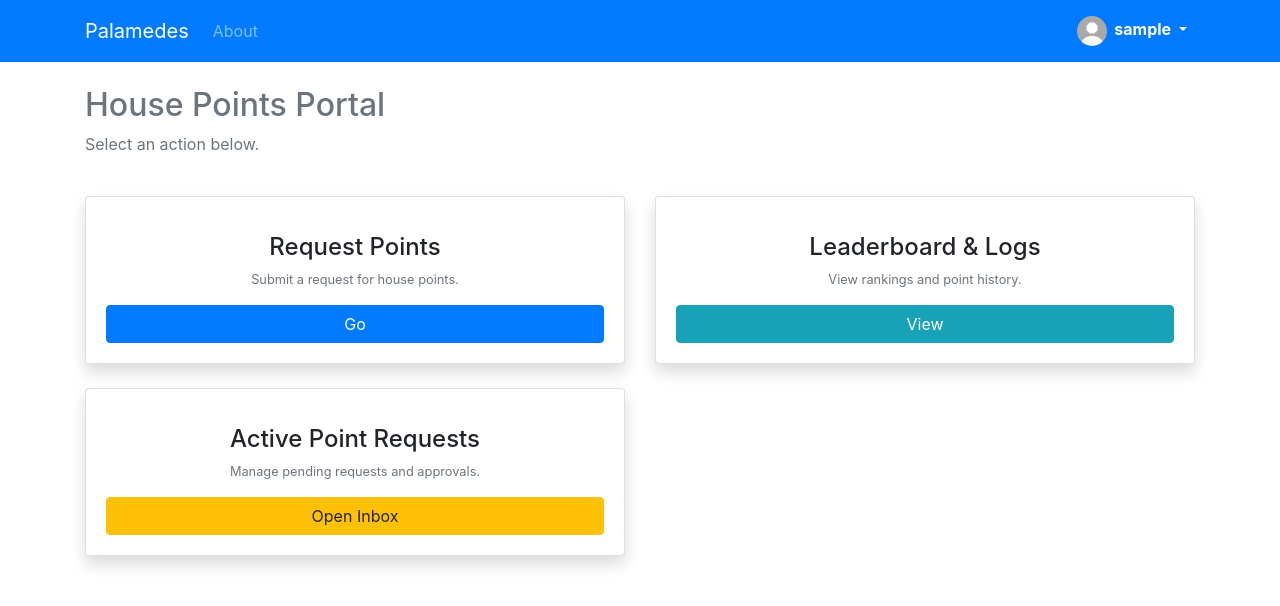
After one commit to dannguyen111/palamedes, a Django app: page /dashboard/points/ in a window 1280 px wide. The commit adds this page. Shown: the top 606 px of the page. Run offline with Django 5.2, Linux system fonts and the light colour scheme; the visitor is signed in with stand-in values (Sample User, id 1).

Commit message:
added points hub

```diff
--- /dev/null
+++ b/palamedes/dashboard/templates/dashboard/points_hub.html
@@ -0,0 +1,61 @@
+{% extends "homepage/base.html" %}
+
+{% block content %}
+<div class="row mb-4">
+    <div class="col-md-12">
+        <h2 class="text-secondary">
+            <a href="{% url 'dashboard' %}" class="text-secondary"><i class="fas fa-arrow-left"></i></a>
+            House Points Portal
+        </h2>
+        <p class="text-muted">Select an action below.</p>
+    </div>
+</div>
+
+<div class="row">
+    <div class="col-md-6 mb-4">
+        <div class="card shadow h-100 border-left-primary">
+            <div class="card-body text-center">
+                <div class="mb-3 text-primary"><i class="fas fa-plus-circle fa-3x"></i></div>
+                <h4>Request Points</h4>
+                <p class="small text-muted">Submit a request for house points.</p>
+                <a href="{% url 'submit_points' %}" class="btn btn-primary btn-block stretched-link">Go</a>
+            </div>
+        </div>
+    </div>
+
+    <div class="col-md-6 mb-4">
+        <div class="card shadow h-100 border-left-info">
+            <div class="card-body text-center">
+                <div class="mb-3 text-info"><i class="fas fa-list-ol fa-3x"></i></div>
+                <h4>Leaderboard & Logs</h4>
+                <p class="small text-muted">View rankings and point history.</p>
+                <a href="{% url 'chapter_ledger' %}" class="btn btn-info btn-block stretched-link">View</a>
+            </div>
+        </div>
+    </div>
+
+    <div class="col-md-6 mb-4">
+        <div class="card shadow h-100 border-left-warning">
+            <div class="card-body text-center">
+                <div class="mb-3 text-warning"><i class="fas fa-inbox fa-3x"></i></div>
+                <h4>Active Point Requests</h4>
+                <p class="small text-muted">Manage pending requests and approvals.</p>
+                <a href="{% url 'inbox' %}" class="btn btn-warning btn-block stretched-link">Open Inbox</a>
+            </div>
+        </div>
+    </div>
+
+    {% if user.role != 'NM' %}
+    <div class="col-md-6 mb-4">
+        <div class="card shadow h-100 border-left-dark">
+            <div class="card-body text-center">
+                <div class="mb-3 text-dark"><i class="fas fa-bolt fa-3x"></i></div>
+                <h4>Direct Assignment</h4>
+                <p class="small text-muted">Give/Take points directly (No Approval needed).</p>
+                <a href="{% url 'assign_points' %}" class="btn btn-dark btn-block stretched-link">Assign</a>
+            </div>
+        </div>
+    </div>
+    {% endif %}
+</div>
+{% endblock %}
--- a/palamedes/dashboard/urls.py
+++ b/palamedes/dashboard/urls.py
@@ -3,6 +3,7 @@ from . import views
 
 urlpatterns = [
     path('', views.dashboard, name='dashboard'),
+    path('points/', views.points_hub, name='points_hub'),
     path('points/submit/', views.submit_points, name='submit_points'),
     path('points/assign/', views.assign_points, name='assign_points'),
     path('inbox/', views.inbox, name='inbox'),
--- a/palamedes/dashboard/views.py
+++ b/palamedes/dashboard/views.py
@@ -219,3 +219,8 @@ def chapter_ledger(request):
         'full_log': full_log
     }
     return render(request, 'dashboard/ledger.html', context)
+
+@login_required
+def points_hub(request):
+    # Potentially pass 'pending_count' if we want to show badges on the menu
+    return render(request, 'dashboard/points_hub.html')
```
Also changed, not shown: palamedes/dashboard/templates/dashboard/dashboard.html (+4 -15 lines).
